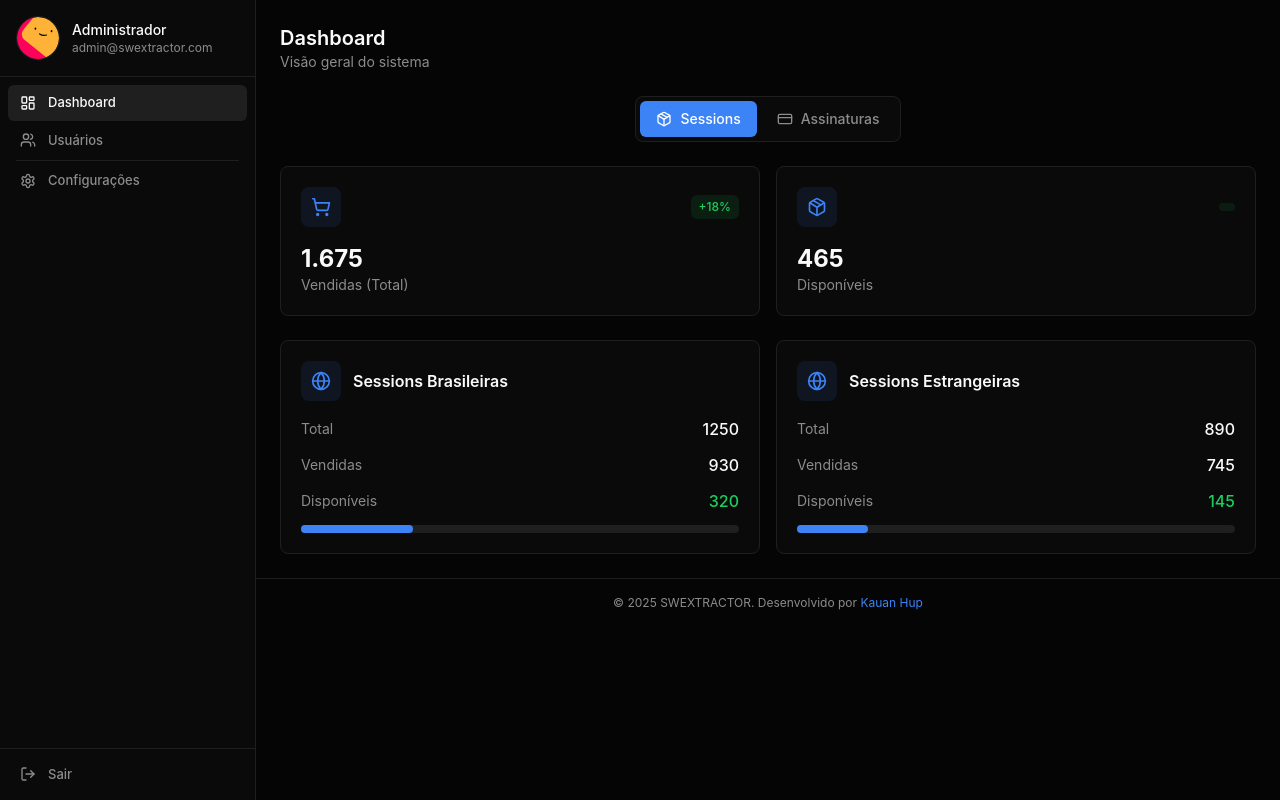
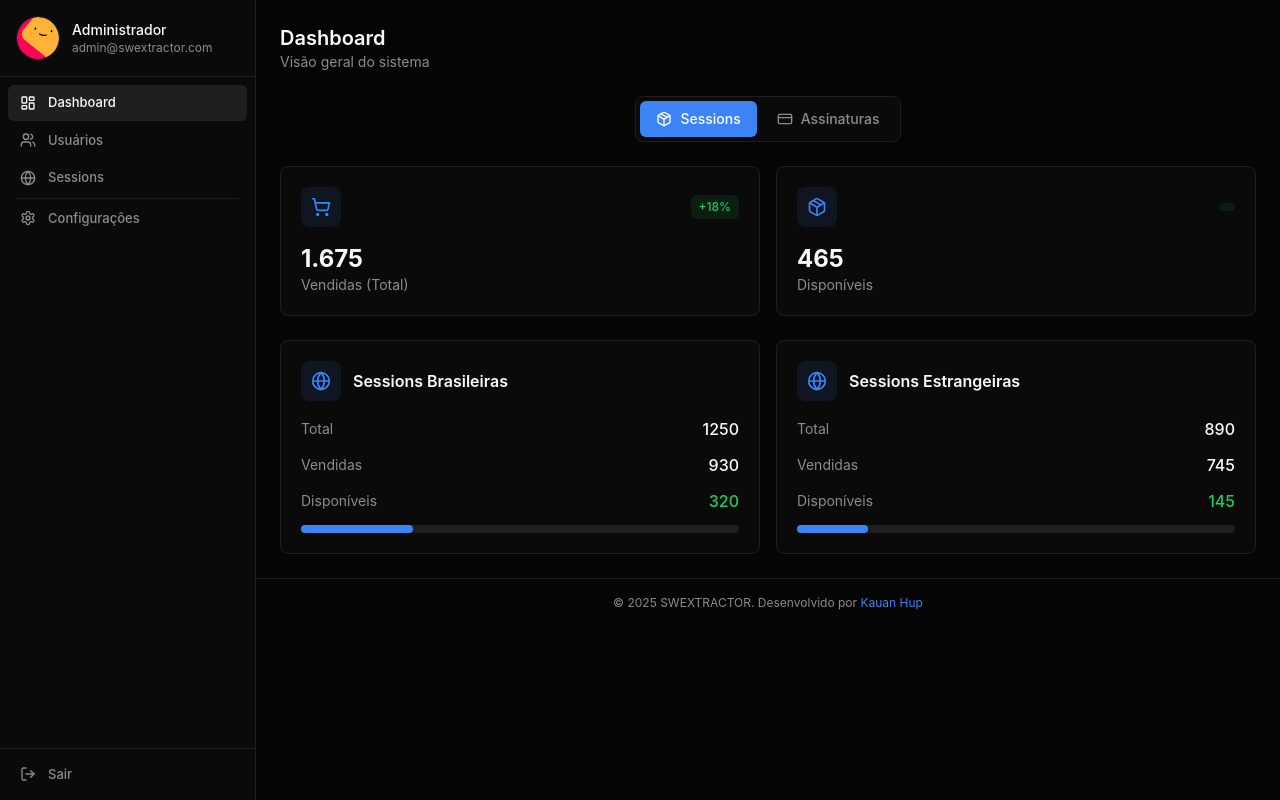
Before and after one commit to kauanhup/dlg-v1, a React (Vite) app: page /admin in a window 1280 px wide. Built offline with nearby package versions, Linux system fonts and the light colour scheme; the HTML template or start-up script is replaced by a standard one.

Commit message:
Reverted to commit 52977ffe193e136cb15f2b371a90962dbb4fa970

```diff
--- a/src/pages/Admin.tsx
+++ b/src/pages/Admin.tsx
@@ -1551,11 +1551,12 @@ const Admin = () => {
     initials: "AD",
   };
 
-  const sidebarTabs = ["dashboard", "users", "settings"];
+  const sidebarTabs = ["dashboard", "users", "sessions", "settings"];
 
   const profileNavItems = [
     { label: "Dashboard", icon: <LayoutDashboard className="h-full w-full" />, onClick: () => setActiveTab("dashboard") },
     { label: "Usuários", icon: <Users className="h-full w-full" />, onClick: () => setActiveTab("users") },
+    { label: "Sessions", icon: <Globe className="h-full w-full" />, onClick: () => setActiveTab("sessions") },
     { label: "Configurações", icon: <Settings className="h-full w-full" />, onClick: () => setActiveTab("settings"), isSeparator: true },
   ];
 
```
